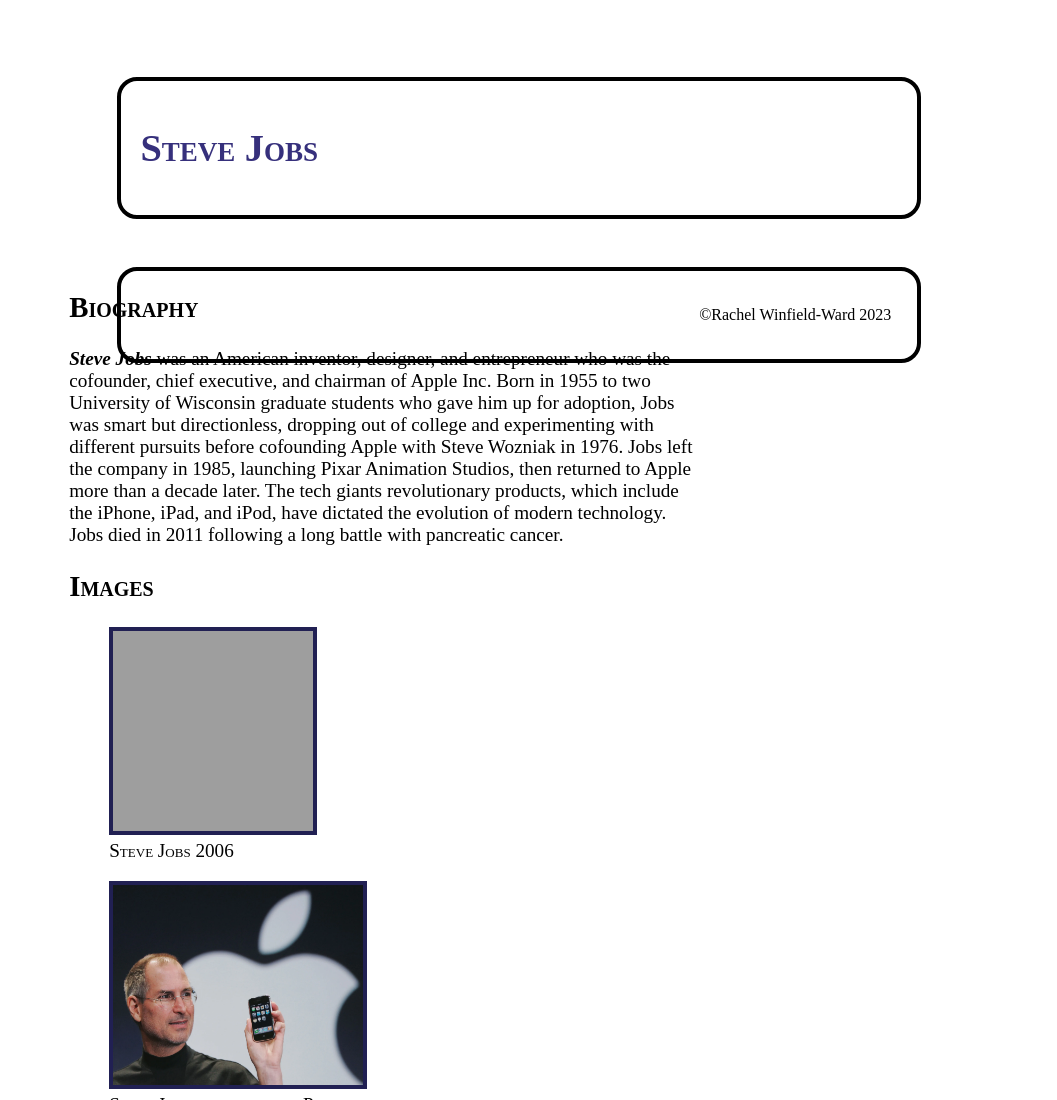
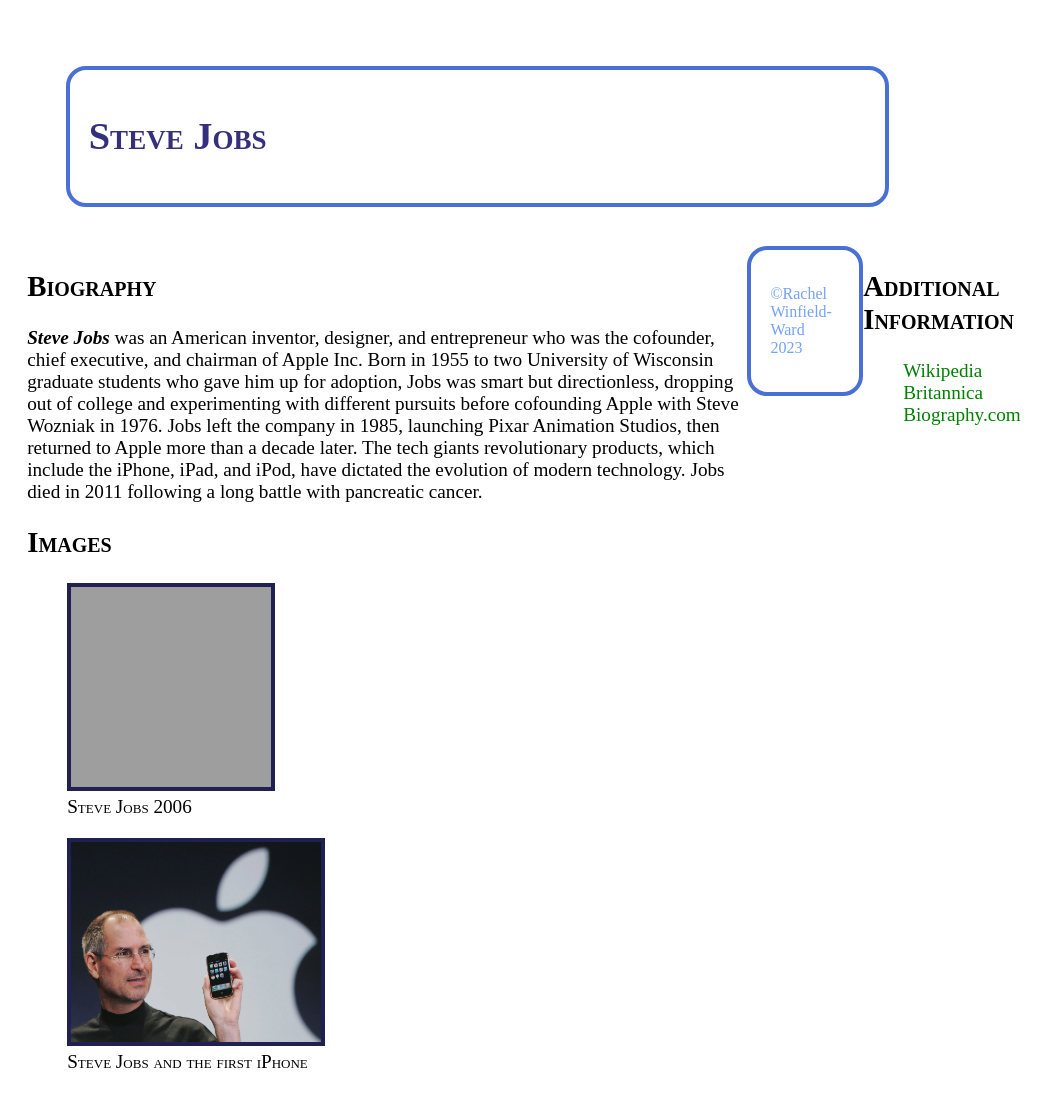
Before and after one commit to rwinfieldward/Assignment1, a plain HTML site: page index.html in a window 1280 px wide. Shown: the top 1100 px of the page, without its empty margins (0-1057 px from the left). Drawn offline with Linux system fonts and the light colour scheme; grey boxes are pictures that could not be loaded.

Commit message:
assignment1

```diff
--- a/css/main.css
+++ b/css/main.css
@@ -6,15 +6,16 @@ Student Number: 8761871
 body{
     width: 75vw;
     max-width: 900px;
-    margin: 10px 50px 20px;
     font: 1.2rem "Fira Sans", serif;
     padding: 1em;
 }
 .structural{
-    border: 4px solid black;
+    border: 4px solid rgb(72, 112, 214);
     border-radius: 20px;
+    display: flex;
     padding: 1em;
-    margin: 3rem;
+    margin: 2em;
+
 }
 h1{
    color: rgb(54, 48, 124);
@@ -26,16 +27,20 @@ h2{
 }
 footer p{
     font-size: 1rem;
-    color: black;
+    color: rgb(115, 162, 255);
+    clear: both;
 }
 main{
   float: left;
-  width: 70%;
+  clear: both;
+  width: 45rem;
+  height: 160vh;
 }
 aside{
    float: right;
-   clear: both;
-   width: 1em;
+   clear: right;
+   width: 5vw;
+   height: 160vh;
 }
 .mainimg{
     border: 4px solid rgb(33, 32, 83);
```
